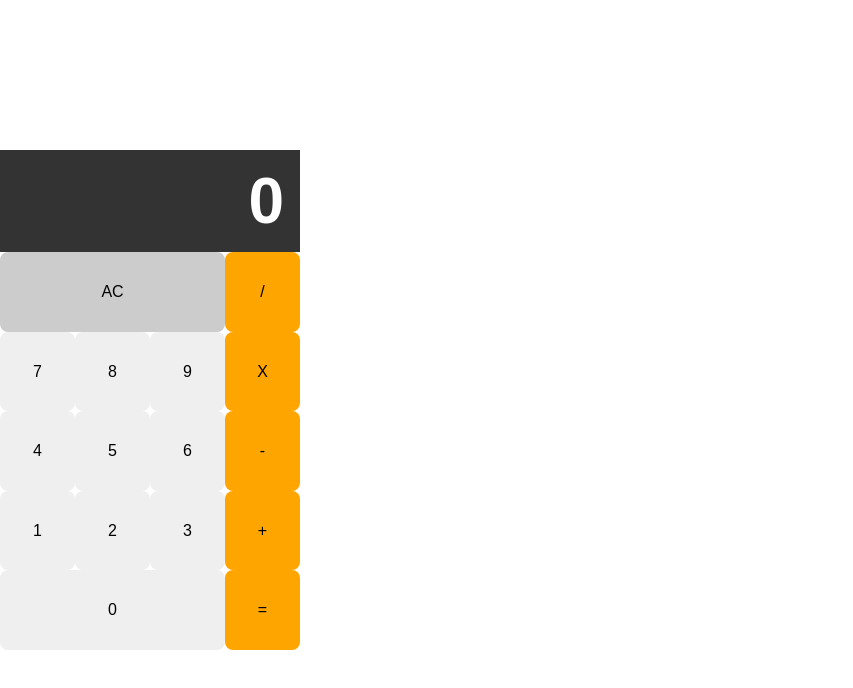
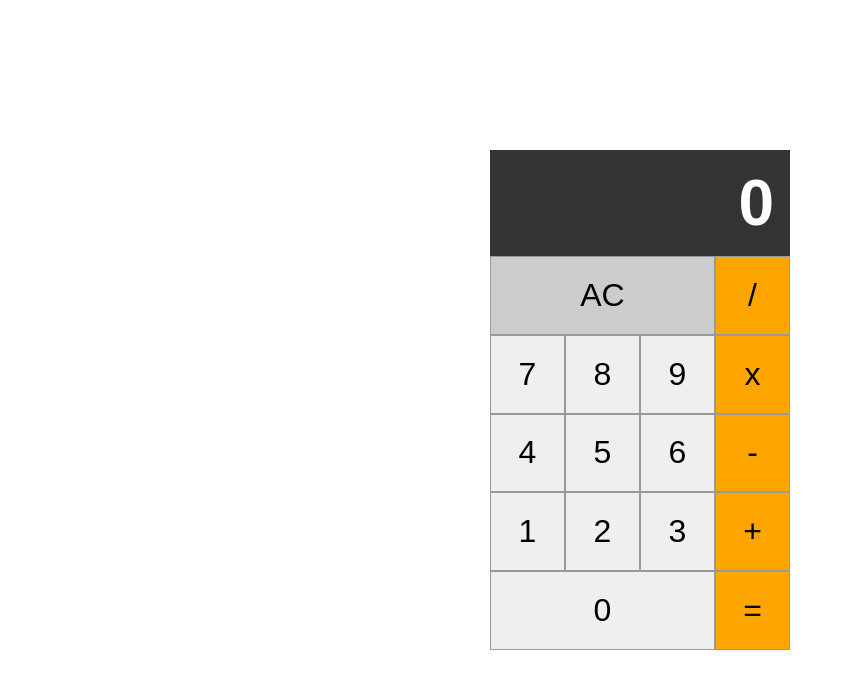
Before and after one commit to next-step/react-calculator, a React (Vite) app: page / in a window 1280 px wide. Shown: the top 688 px of the page, without its empty margins (0-853 px from the left). Built offline with nearby package versions, Linux system fonts and the light colour scheme.

Commit message:
feat : 이벤트 핸들러 연결

```diff
--- a/src/App.tsx
+++ b/src/App.tsx
@@ -1,30 +1,46 @@
-import 'src/css/index.css';
+import useCalculator from 'src/hooks/useCalculator.ts';
 
 function App() {
+	const { enter, calculate, clear, display } = useCalculator();
+
+	const digits = ['9', '8', '7', '6', '5', '4', '3', '2', '1', '0'];
+
+	const operators = ['/', 'x', '-', '+'];
+
 	return (
 		<div className="calculator">
-			<h1 id="total">0</h1>
+			<h1 id="total">{display}</h1>
 			<div className="digits flex">
-				<button className="digit">9</button>
-				<button className="digit">8</button>
-				<button className="digit">7</button>
-				<button className="digit">6</button>
-				<button className="digit">5</button>
-				<button className="digit">4</button>
-				<button className="digit">3</button>
-				<button className="digit">2</button>
-				<button className="digit">1</button>
-				<button className="digit">0</button>
+				{digits.map(digit => (
+					<button className="digit" key={digit} onClick={() => enter(digit)}>
+						{digit}
+					</button>
+				))}
 			</div>
 			<div className="modifiers subgrid">
-				<button className="modifier">AC</button>
+				<button
+					className="modifier"
+					onClick={() => {
+						clear();
+					}}
+				>
+					AC
+				</button>
 			</div>
 			<div className="operations subgrid">
-				<button className="operation">/</button>
-				<button className="operation">X</button>
-				<button className="operation">-</button>
-				<button className="operation">+</button>
-				<button className="operation">=</button>
+				{operators.map(operator => (
+					<button className="operation" key={operator} onClick={() => enter(operator)}>
+						{operator}
+					</button>
+				))}
+				<button
+					className="operation"
+					onClick={() => {
+						calculate();
+					}}
+				>
+					=
+				</button>
 			</div>
 		</div>
 	);
--- a/src/css/index.css
+++ b/src/css/index.css
@@ -5,7 +5,7 @@ body {
 	font-family: sans-serif;
 }
 
-#app {
+#root {
 	height: 100vh;
 	display: flex;
 	justify-content: center;
@@ -30,6 +30,7 @@ body {
 button {
 	font-size: 2rem;
 	border: 0.5px solid #98999b;
+	cursor: pointer;
 }
 
 .modifiers button {
--- a/src/main.tsx
+++ b/src/main.tsx
@@ -2,7 +2,8 @@ import React from 'react';
 import ReactDOM from 'react-dom/client';
 
 import App from 'src/App';
-import 'src/index.css';
+
+import 'src/css/index.css';
 
 ReactDOM.createRoot(document.getElementById('root')!).render(
 	<React.StrictMode>
```
